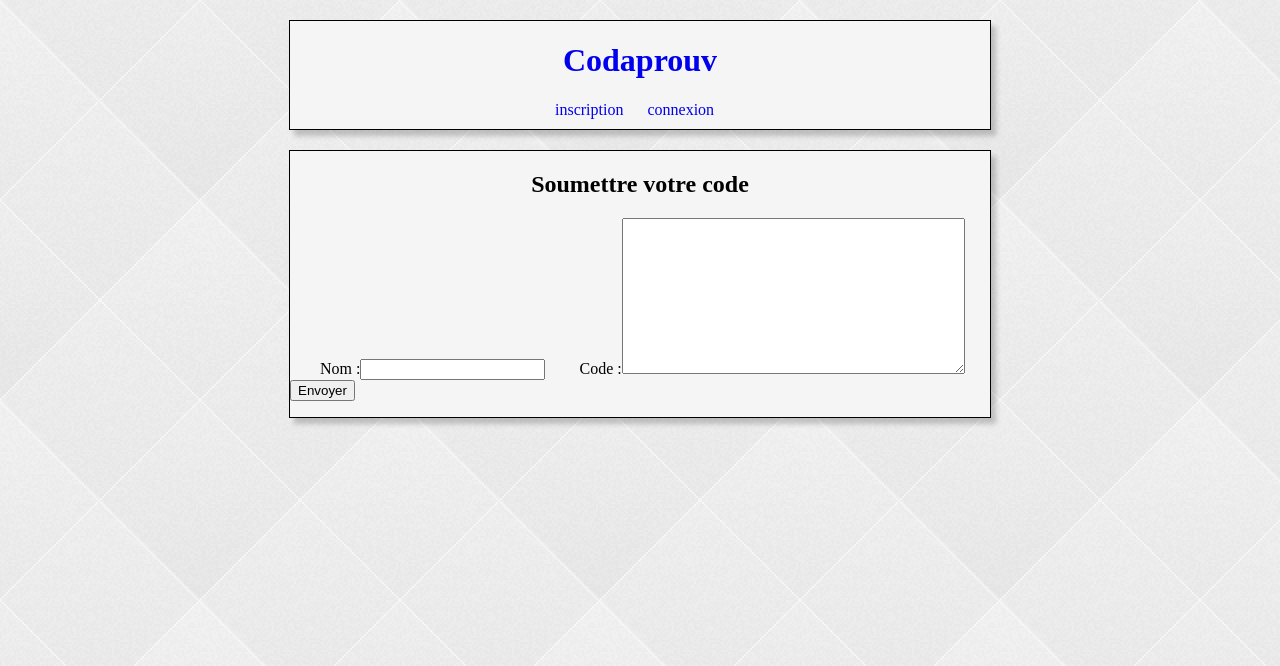
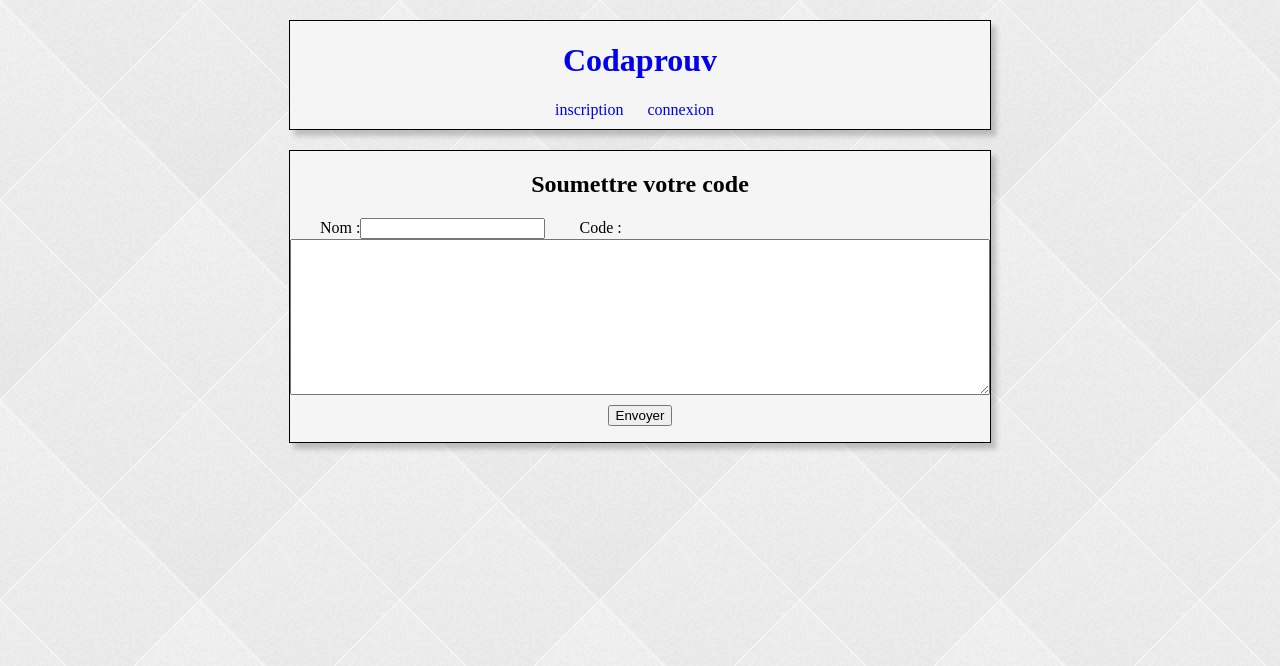
Before and after one commit to ogbaba/codaprouv, a Django app: page /codiller/ in a window 1280 px wide. Shown: the top 666 px of the page. Run offline with Django 3.2, Linux system fonts and the light colour scheme.

Commit message:
css toujours plus

```diff
--- a/codaprouv/static/style.css
+++ b/codaprouv/static/style.css
@@ -20,6 +20,7 @@ body {
 
 h2, .alignText {
 	text-align: center;
+	display: inherit;
 }
 
 .center input, .center button {
@@ -71,3 +72,17 @@ a {
 	margin-bottom: 20px;
 
 }
+
+textarea {
+	max-width: 100%;
+	width: 100%;
+	min-width: 100%;
+}
+
+.alignCenterMarginTop {
+	text-align: center;
+	margin-top: 10px;
+}
+.alignText a {
+	display: inherit;
+}
--- a/codaprouv/templates/codiller.html
+++ b/codaprouv/templates/codiller.html
@@ -7,7 +7,7 @@
     {% csrf_token %}
     {{ form }}
     <br/>
-    <input type="submit" value="Envoyer">
+    <button class="alignCenterMarginTop" type="submit" value="Envoyer">Envoyer</button>
   </form>
 </div>
 
--- a/codaprouv/templates/valider.html
+++ b/codaprouv/templates/valider.html
@@ -3,9 +3,7 @@
 
 <div id="bod">
   <h2>Valider du code</h2>
-  {% if request.user.is_authenticated %}
   <form method='post'>
-    <h3> {{ codillon.nom }} </h3> <br/>
     <b> Posté par {{ codillon.createur }} le {{ codillon.date_publi }} </b>
     <br/>
     <code>{{ codillon.donnees }}</code>
@@ -15,9 +13,6 @@
     {{ form }}
     <input type="submit" value="Miam !" name="bon"/>
   </form>
-  {% else %}
-  <i>Vous devez être connecté</i>
-  {% endif %}
 </div>
 
 {% include "fin.html" %}
```
Also changed, not shown: codaprouv/templates/index.html (+3 -4 lines).
